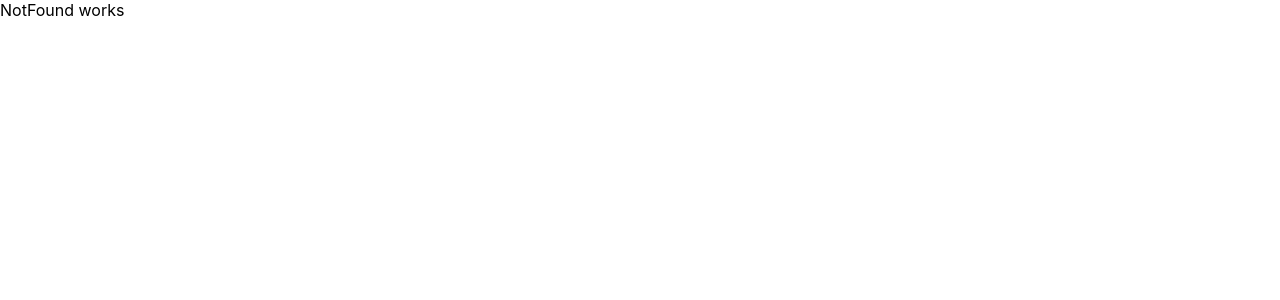
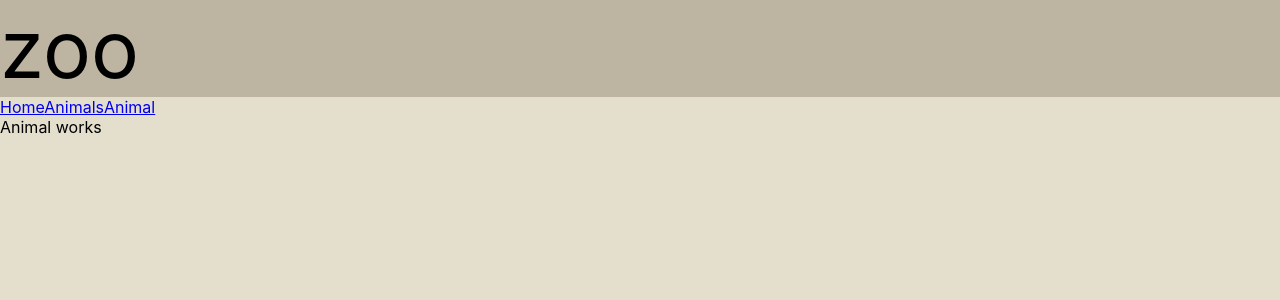
Before and after one commit to fplanting/react-zoo, a React (Create React App) app: page /Animals/1 in a window 1280 px wide. Shown: the top 300 px of the page. Built offline with nearby package versions, Linux system fonts and the light colour scheme.

Commit message:
fixed api and some css

```diff
--- a/src/App.css
+++ b/src/App.css
@@ -1,38 +1,9 @@
-.App {
-  text-align: center;
+body {
+  background-color: #e4decd;
 }
-
-.App-logo {
-  height: 40vmin;
-  pointer-events: none;
+.header {
+  background-color: #bdb4a2;
+  font-size: 5rem;
+  width: 100%;
+  height: 20%;
 }
-
-@media (prefers-reduced-motion: no-preference) {
-  .App-logo {
-    animation: App-logo-spin infinite 20s linear;
-  }
-}
-
-.App-header {
-  background-color: #282c34;
-  min-height: 100vh;
-  display: flex;
-  flex-direction: column;
-  align-items: center;
-  justify-content: center;
-  font-size: calc(10px + 2vmin);
-  color: white;
-}
-
-.App-link {
-  color: #61dafb;
-}
-
-@keyframes App-logo-spin {
-  from {
-    transform: rotate(0deg);
-  }
-  to {
-    transform: rotate(360deg);
-  }
-}
--- a/src/App.tsx
+++ b/src/App.tsx
@@ -1,14 +1,31 @@
 import React from 'react';
-import logo from './logo.svg';
 import './App.css';
 import { Home } from './components/Home';
+import { Link, Route, Routes } from 'react-router-dom';
+import { NotFound } from './components/NotFound';
+import AnimalList from './components/AnimalList';
+import { Animal } from './components/Animal';
 
-function App() {
+const App: React.FC = () => {
   return (
-    <div className="App">
-      App works
-    </div>
-  );
+    <body>
+      <header className='header'>zoo</header>
+      <Link to={"/Home"}>Home</Link>
+      <Link to={"/Animals"}>Animals</Link>
+      <Link to={"/Animal"}>Animal</Link>
+
+<div>
+    <Routes>
+<Route path="/Home" element={<Home />} />
+<Route path="/Animals" element={<AnimalList />} />
+<Route path="/Animals/:id" element={<Animal />} />
+<Route path="*" element={<NotFound />} />
+</Routes>
+</div>
+</body>
+  )
 }
 
+
+
 export default App;
--- /dev/null
+++ b/src/components/Animal.tsx
@@ -0,0 +1,3 @@
+export const Animal = () => {
+    return <div>Animal works</div>;
+}
--- /dev/null
+++ b/src/components/AnimalList.css
@@ -0,0 +1,26 @@
+.wrapper {
+  width: 500px;
+  height: 100%;
+  margin-left: 30%;
+  padding: 20px;
+  background-color: #c7bfaf;
+  margin-bottom: 20px;
+}
+ul {
+  list-style-type: none;
+}
+.img {
+  width: 40%;
+  height: 40%;
+}
+
+.animalName {
+  border-bottom: solid 1px #a7918b;
+  width: 250px;
+  padding: 10px;
+  font-size: 1rem;
+}
+
+.description {
+  font-size: 0.8rem;
+}
--- /dev/null
+++ b/src/components/AnimalList.tsx
@@ -0,0 +1,38 @@
+import { useEffect, useState } from "react"
+import IAnimal from "../models/IAnimal";
+import AnimalService from "../services/AnimalService";
+import './AnimalList.css';
+
+export const Animals: React.FC = () => {
+    const [animals, setAnimals] = useState<Array<IAnimal>>([]);
+    useEffect(() => {
+        getAnimals();
+    }, []);
+
+    const getAnimals = () => {
+        AnimalService.getAnimal()
+        .then((response: any) => {
+            setAnimals(response.data);
+            console.log(response.data);
+        })
+        .catch((e: Error) => {
+            console.log(e);
+        });
+    };
+
+    return (
+        <div className="wrapper">
+        <ul>
+        {animals &&
+        animals.map ((animal) => (
+            <li key={animal.id}>
+                <h1 className="animalName">{animal.name}</h1>
+                <img className="img" src={animal.imageUrl}></img>
+                <p className="description">{animal.shortDescription}</p>
+                </li>
+        ))}
+        </ul>
+        </div>
+    )
+}
+export default Animals;
--- a/src/components/Animals.tsx
+++ /dev/null
@@ -1,3 +0,0 @@
-export const Animals = () => {
-    return <div>Animals</div>;
-}
--- a/src/http.ts
+++ b/src/http.ts
@@ -1,7 +1,7 @@
 import axios from "axios";
 
 export default axios.create({
-    baseURL: "https://animals.azurewebsites.net/api/animals",
+    baseURL: "https://animals.azurewebsites.net/api/",
     headers: {
         "Content-type": "application/json"
     }
--- a/src/index.tsx
+++ b/src/index.tsx
@@ -4,21 +4,11 @@ import './index.css';
 import App from './App';
 import reportWebVitals from './reportWebVitals';
 import { BrowserRouter, Route, Routes } from 'react-router-dom';
-import { Home } from './components/Home';
-import { Details } from './components/Details';
-import { NotFound } from './components/NotFound';
-import { Animals } from './components/Animals';
 
 ReactDOM.render(
   <React.StrictMode>
     <BrowserRouter>
-    <Routes>
-      <Route path="/" element={<App />} />
-      <Route path="/Home" element={<Home />} />
-      <Route path="/Animals" element={<Animals />} />
-      <Route path="/Details" element={<Details />} />
-      <Route path="*" element={<NotFound />} />
-    </Routes>
+    <App />
     </BrowserRouter>
 
   </React.StrictMode>,
--- /dev/null
+++ b/src/models/Animal.ts
@@ -0,0 +1,12 @@
+export class Animal {
+    constructor(
+        public id: number,
+        public name: string,
+        public yearOfBirth: number,
+        public shortDescription: string,
+        public longDescription: string,
+        public imageUrl: string,
+        public medicine: string,
+        public lastFed: string
+        ) {}
+}
--- a/src/models/IAnimal.ts
+++ b/src/models/IAnimal.ts
@@ -1,4 +1,4 @@
-export interface IAnimal {
+export default interface IAnimal {
     id: number;
     name: string;
     yearOfBirth: number;
@@ -6,6 +6,6 @@ export interface IAnimal {
     longDescription: string;
     imageUrl: string;
     medicine: string;
-    isFed: boolean;
+    isFed: false;
     lastFed: string;
 }
--- a/src/services/AnimalService.ts
+++ b/src/services/AnimalService.ts
@@ -1,5 +1,7 @@
 import http from "../http"
-import { IAnimal } from "../models/IAnimal"
+import IAnimal from "../models/IAnimal";
+
+
 
 const getAnimal = () => {
     return http.get<Array<IAnimal>>("/Animals");
```
